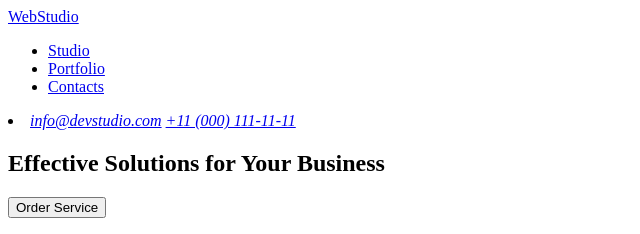
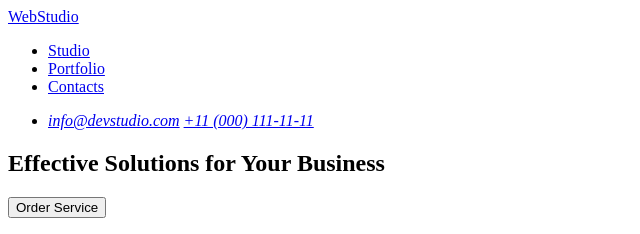
Before and after one commit to MariannaNishovych/goit-markup-hw-01, a plain HTML site: page index.html in a window 1280 px wide. Shown: the top 234 px of the page, 0-640 px from the left. Drawn offline with Linux system fonts and the light colour scheme.

Commit message:
add corrected file

```diff
--- a/index.html
+++ b/index.html
@@ -18,17 +18,18 @@
             </ul>
         </nav>
         <address>
-            <li>
-                <a href="mailto:info@devstudio.com">info@devstudio.com</a>
-                <a href="tel:+110001111111">+11 (000) 111-11-11</a>
-            </li>
+            <ul>
+                <li>
+                    <a href="mailto:info@devstudio.com">info@devstudio.com</a>
+                    <a href="tel:+110001111111">+11 (000) 111-11-11</a>
+                </li>
+            </ul>
         </address>
     </header>
 
     <main>
         <section>
-            <h1>Effective Solutions
-                for Your Business</h1>
+            <h1>Effective Solutions for Your Business</h1>
             <button type="button">Order Service</button>
         </section>
 
```
